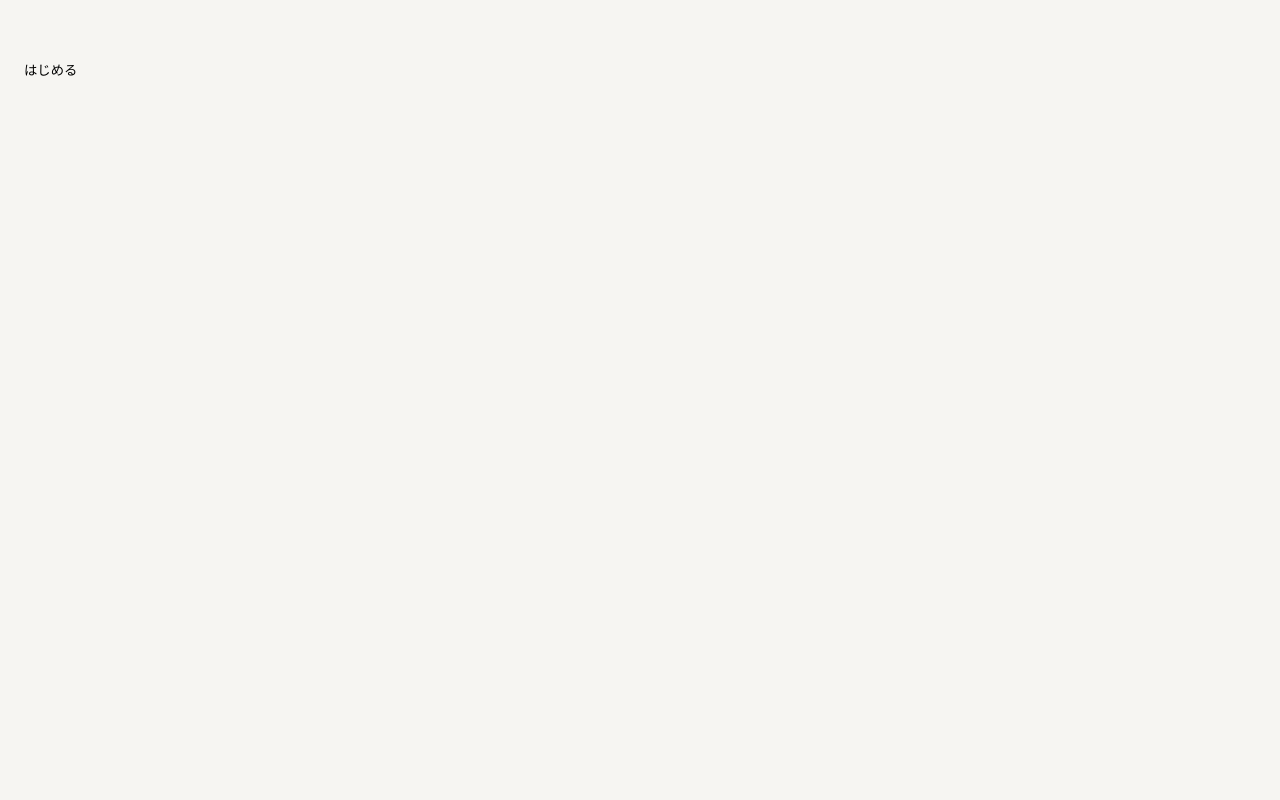
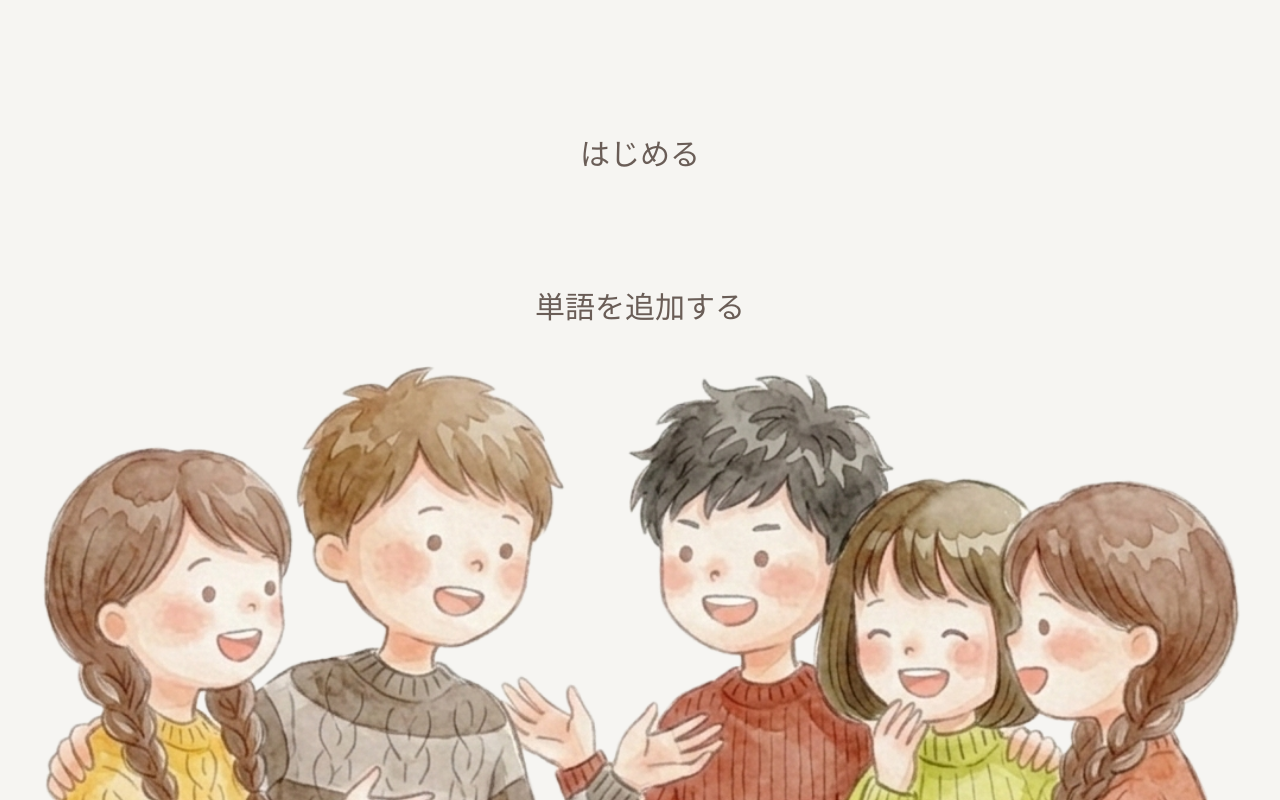
Before and after one commit to aico0315/english-word-quiz-next, a Next.js app: page / in a window 1280 px wide. Shown: the top 800 px of the page. Built offline with nearby package versions, Linux system fonts and the light colour scheme.

Commit message:
feat: port Dashboard styles to CSS Modules
port talkingChildren.png to assets

```diff
--- /dev/null
+++ b/src/components/Dashboard.module.css
@@ -0,0 +1,32 @@
+.menuArea {
+  width: 100%;
+  height: 90%;
+  display: grid;
+  grid-template-rows: 30% 20%;
+  place-items: center;
+  position: relative;
+  /* align-items: center; */
+}
+
+.menuItem {
+  font-size: 3rem;
+  font-family: var(--japanese);
+  color: var(--mainColor);
+  font-weight: 500;
+}
+
+.menuAreaImgArea {
+  width: 100%;
+  height: auto;
+  display: grid;
+  justify-self: center;
+}
+
+
+
+/* ==ダークモード（夜）== */
+
+/* テキストベースのボタン文字色 */
+:global(.dark-theme) .menuItem {
+  color: var(--darkModeFontColor);
+}
--- a/src/components/Dashboard.tsx
+++ b/src/components/Dashboard.tsx
@@ -4,6 +4,11 @@ import { useState } from "react";
 import CategorySelectContainer from "./CategorySelectContainer";
 import Button from "./Button";
 import type { Word } from "@/types";
+import styles from "@/components/Dashboard.module.css";
+import { useRouter } from "next/navigation";
+import Image from "next/image";
+import talkingChildren from "@/assets/talkingChildren.png";
+
 
 interface DashboardProps {
   wordArray: Word[];
@@ -16,12 +21,15 @@ export default function Dashboard ({ wordArray, className }: DashboardProps){
   const handleModalOpen = () => setIsModalOpen(true);
   const handleModalClose = () => setIsModalOpen(false);
 
+  const router = useRouter();
+  const handleMoveToWordManager = () => router.push('/words');
+
   return (
     <>
-      <div className={`menu-area ${ className }`}>
-        <Button className="question-newStart-btn menu-item" label="はじめる" onPhaseChange={ handleModalOpen }/>
-        {/* <Button className="add-newQuestion-btn menu-item" label="単語を追加する" onPhaseChange={onDisplay}/> */}
-        {/* <img className='menuArea-img-area' src={ talkingChildren } alt="話ている子どもたち" /> */}
+      <div className={`${ styles.menuArea } ${ className }`}>
+        <Button className={`question-newStart-btn  ${styles.menuItem}`} label="はじめる" onPhaseChange={ handleModalOpen }/>
+        <Button className={`add-newQuestion-btn ${styles.menuItem}`} label="単語を追加する" onPhaseChange={ handleMoveToWordManager }/>
+        <Image className={ styles.menuAreaImgArea } src={ talkingChildren } alt="話ている子どもたち" />
       </div>
       <CategorySelectContainer wordArray={ wordArray } onModalClose={ handleModalClose } isModalOpen={ isModalOpen } />
     </>
```
Also changed, not shown: src/assets/talkingChildren.png (added).
